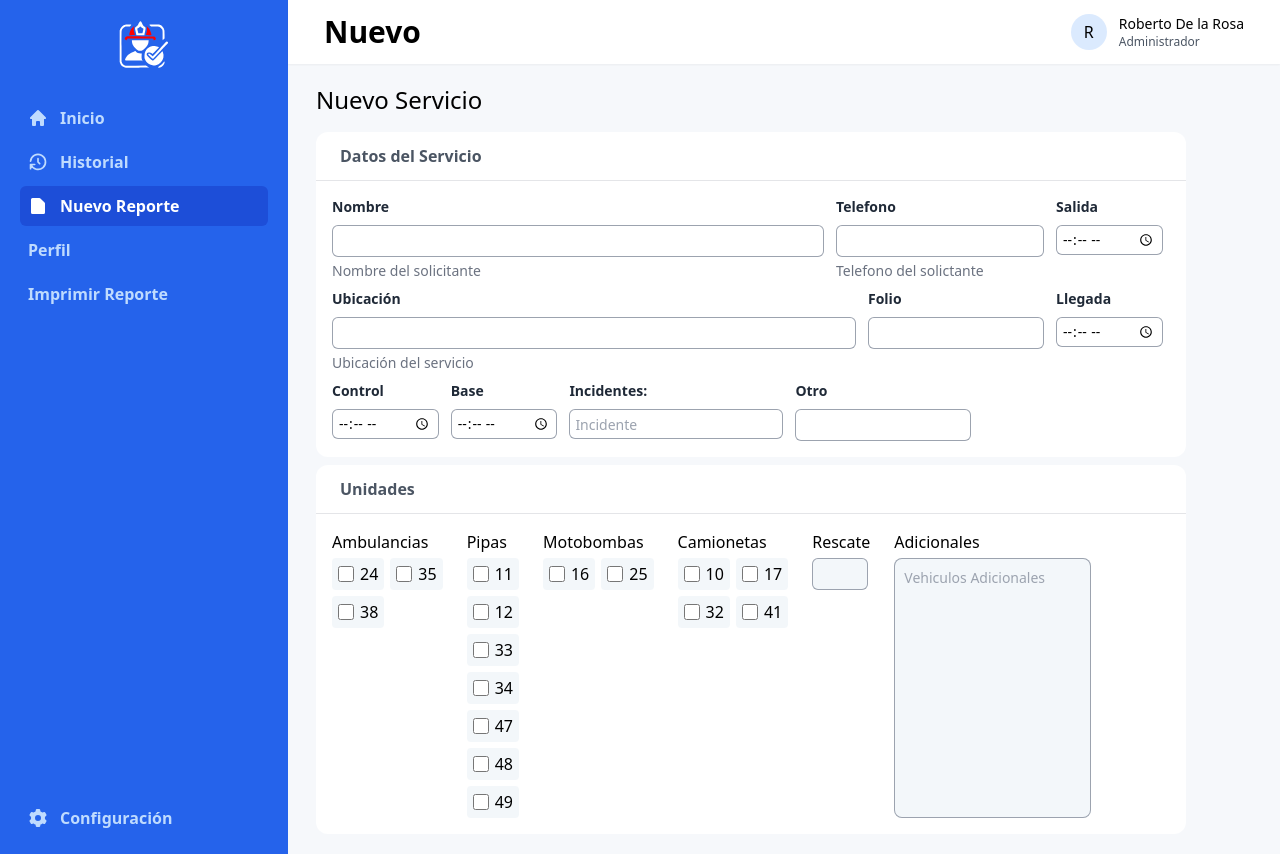
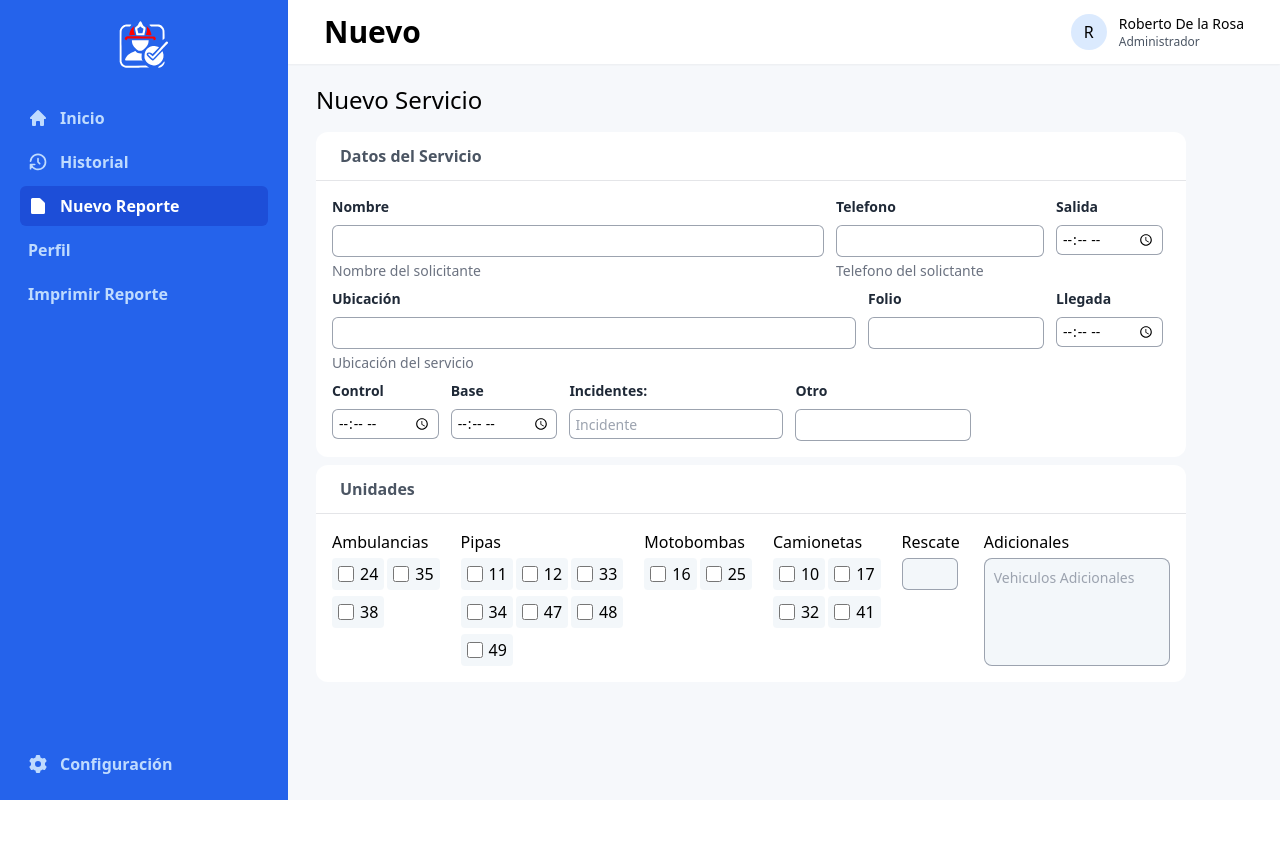
Before and after one commit to hrdelarosa/sgs-bomberos, a React (Vite) app: page /report/new in a window 1280 px wide. After the commit the page ends 800 px from the top, so only its background shows below. Built offline with nearby package versions, Linux system fonts and the light colour scheme.

Commit message:
Arrangement of the columns of the Units

```diff
--- a/src/components/report/new/unidades/Unidad.tsx
+++ b/src/components/report/new/unidades/Unidad.tsx
@@ -5,17 +5,18 @@ interface Props {
 }
 
 export default function Unidad({ unidad, children, cols }: Props) {
+  console.log(cols)
   return (
     <div className="flex flex-col gap-1 md:w-fit">
       <div>
         <span>{unidad}</span>
       </div>
 
-      <div
-        className={`grid ${cols ? `grid-cols-${cols}` : 'grid-cols-2'} gap-1.5`}
-      >
-        {children}
-      </div>
+      {cols === undefined ? (
+        <div className={`grid grid-cols-2 gap-1.5`}>{children}</div>
+      ) : (
+        <div className={`grid grid-cols-3 gap-1.5`}>{children}</div>
+      )}
     </div>
   )
 }
```
